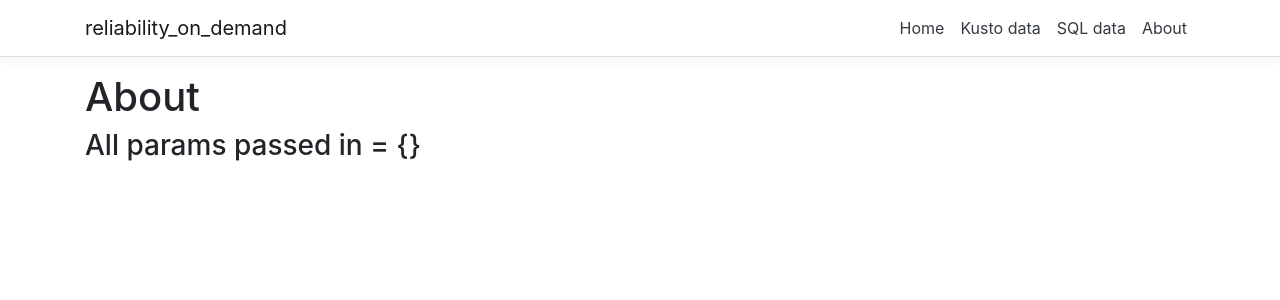
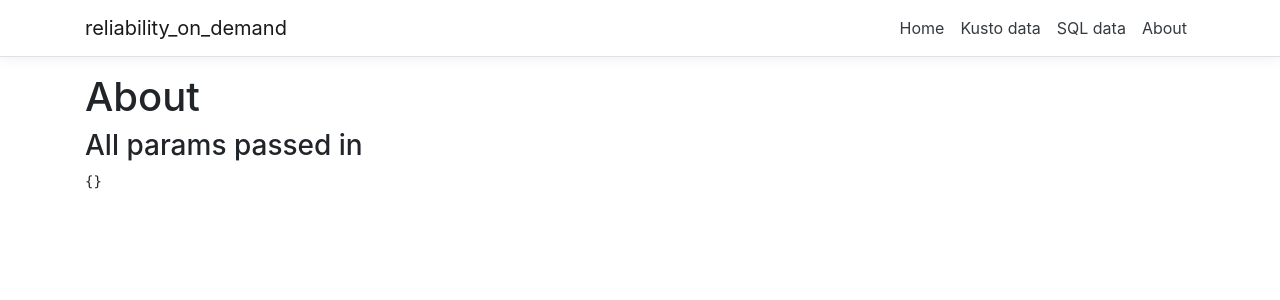
Before and after one commit to victororiko/reliability_on_demand, a React (Create React App) app in the folder reliability-on-demand/ClientApp/: page /about in a window 1280 px wide. Shown: the top 300 px of the page. Built offline with nearby package versions, Linux system fonts and the light colour scheme.

Commit message:
prettied up params display on the page

```diff
--- a/reliability-on-demand/ClientApp/src/components/About.tsx
+++ b/reliability-on-demand/ClientApp/src/components/About.tsx
@@ -11,7 +11,8 @@ export function About (props: any) {
   return (
     <div>
       <h1>About</h1>
-      <h3>All params passed in = {JSON.stringify(params)}</h3>
+      <h3>All params passed in</h3>
+      <pre><code>{JSON.stringify(params,null, ' ')}</code></pre>
     </div>
   );
 }
```
